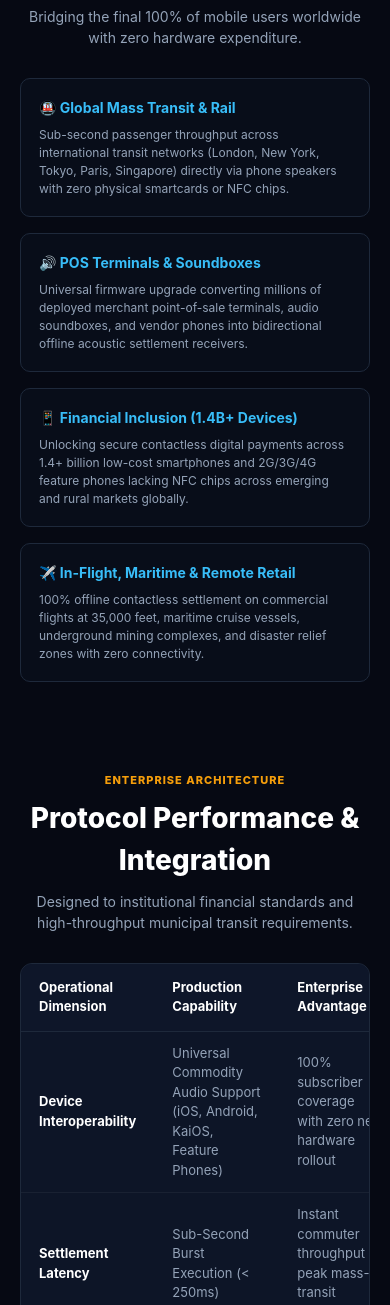
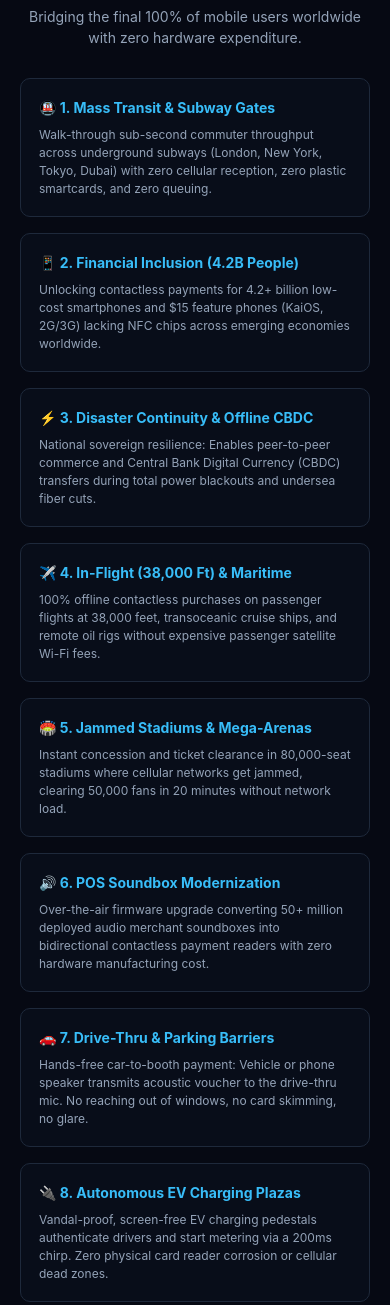
Before and after one commit to ranjith130384-droid/acousticpay, a plain HTML site: page index.html in a window 390 px wide. Shown: the part 8240-9545 px from the top of the page. Drawn offline with Linux system fonts and the light colour scheme.

Commit message:
feat: Add 10-industry Master Global Use Cases & responsive grid

```diff
--- a/index.html
+++ b/index.html
@@ -810,16 +810,10 @@
     /* Enterprise Use Cases */
     .usecases-grid {
       display: grid;
-      grid-template-columns: repeat(4, 1fr);
+      grid-template-columns: repeat(auto-fit, minmax(260px, 1fr));
       gap: 16px;
       width: 100%;
       margin-bottom: 50px;
-    }
-    @media (max-width: 960px) {
-      .usecases-grid { grid-template-columns: repeat(2, 1fr); }
-    }
-    @media (max-width: 520px) {
-      .usecases-grid { grid-template-columns: 1fr; }
     }
     .usecase-box {
       background: #080d19;
@@ -1283,20 +1277,44 @@
 
     <div class="usecases-grid">
       <div class="usecase-box">
-        <h3 class="usecase-title">🚇 Global Mass Transit & Rail</h3>
-        <p class="usecase-desc">Sub-second passenger throughput across international transit networks (London, New York, Tokyo, Paris, Singapore) directly via phone speakers with zero physical smartcards or NFC chips.</p>
+        <h3 class="usecase-title">🚇 1. Mass Transit & Subway Gates</h3>
+        <p class="usecase-desc">Walk-through sub-second commuter throughput across underground subways (London, New York, Tokyo, Dubai) with zero cellular reception, zero plastic smartcards, and zero queuing.</p>
       </div>
       <div class="usecase-box">
-        <h3 class="usecase-title">🔊 POS Terminals & Soundboxes</h3>
-        <p class="usecase-desc">Universal firmware upgrade converting millions of deployed merchant point-of-sale terminals, audio soundboxes, and vendor phones into bidirectional offline acoustic settlement receivers.</p>
+        <h3 class="usecase-title">📱 2. Financial Inclusion (4.2B People)</h3>
+        <p class="usecase-desc">Unlocking contactless payments for 4.2+ billion low-cost smartphones and $15 feature phones (KaiOS, 2G/3G) lacking NFC chips across emerging economies worldwide.</p>
       </div>
       <div class="usecase-box">
-        <h3 class="usecase-title">📱 Financial Inclusion (1.4B+ Devices)</h3>
-        <p class="usecase-desc">Unlocking secure contactless digital payments across 1.4+ billion low-cost smartphones and 2G/3G/4G feature phones lacking NFC chips across emerging and rural markets globally.</p>
+        <h3 class="usecase-title">⚡ 3. Disaster Continuity & Offline CBDC</h3>
+        <p class="usecase-desc">National sovereign resilience: Enables peer-to-peer commerce and Central Bank Digital Currency (CBDC) transfers during total power blackouts and undersea fiber cuts.</p>
       </div>
       <div class="usecase-box">
-        <h3 class="usecase-title">✈️ In-Flight, Maritime & Remote Retail</h3>
-        <p class="usecase-desc">100% offline contactless settlement on commercial flights at 35,000 feet, maritime cruise vessels, underground mining complexes, and disaster relief zones with zero connectivity.</p>
+        <h3 class="usecase-title">✈️ 4. In-Flight (38,000 Ft) & Maritime</h3>
+        <p class="usecase-desc">100% offline contactless purchases on passenger flights at 38,000 feet, transoceanic cruise ships, and remote oil rigs without expensive passenger satellite Wi-Fi fees.</p>
+      </div>
+      <div class="usecase-box">
+        <h3 class="usecase-title">🏟️ 5. Jammed Stadiums & Mega-Arenas</h3>
+        <p class="usecase-desc">Instant concession and ticket clearance in 80,000-seat stadiums where cellular networks get jammed, clearing 50,000 fans in 20 minutes without network load.</p>
+      </div>
+      <div class="usecase-box">
+        <h3 class="usecase-title">🔊 6. POS Soundbox Modernization</h3>
+        <p class="usecase-desc">Over-the-air firmware upgrade converting 50+ million deployed audio merchant soundboxes into bidirectional contactless payment readers with zero hardware manufacturing cost.</p>
+      </div>
+      <div class="usecase-box">
+        <h3 class="usecase-title">🚗 7. Drive-Thru & Parking Barriers</h3>
+        <p class="usecase-desc">Hands-free car-to-booth payment: Vehicle or phone speaker transmits acoustic voucher to the drive-thru mic. No reaching out of windows, no card skimming, no glare.</p>
+      </div>
+      <div class="usecase-box">
+        <h3 class="usecase-title">🔌 8. Autonomous EV Charging Plazas</h3>
+        <p class="usecase-desc">Vandal-proof, screen-free EV charging pedestals authenticate drivers and start metering via a 200ms chirp. Zero physical card reader corrosion or cellular dead zones.</p>
+      </div>
+      <div class="usecase-box">
+        <h3 class="usecase-title">🏥 9. Sterile Healthcare & ICU Billing</h3>
+        <p class="usecase-desc">Completely touch-free contactless payment across isolation glass and surgical wards, eliminating bacterial transmission from PIN pads, dirty cash, and touchscreens.</p>
+      </div>
+      <div class="usecase-box">
+        <h3 class="usecase-title">⛏️ 10. Deep Mining & Bunker Complexes</h3>
+        <p class="usecase-desc">Reliable transaction settlement 1,000 meters underground in solid-rock Faraday cage environments where RF radio waves, GPS, and cellular signals cannot physically penetrate.</p>
       </div>
     </div>
   </section>
```
